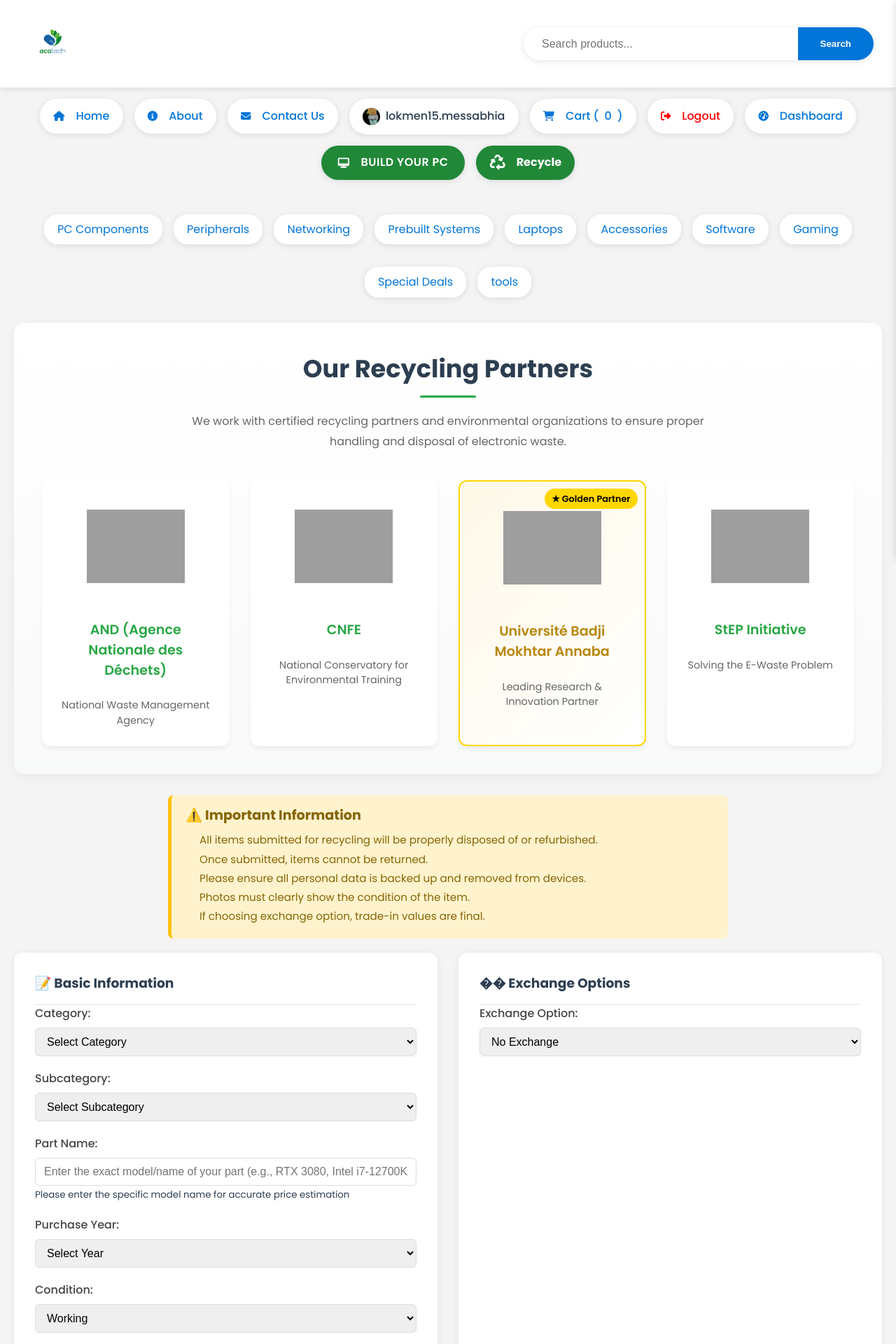
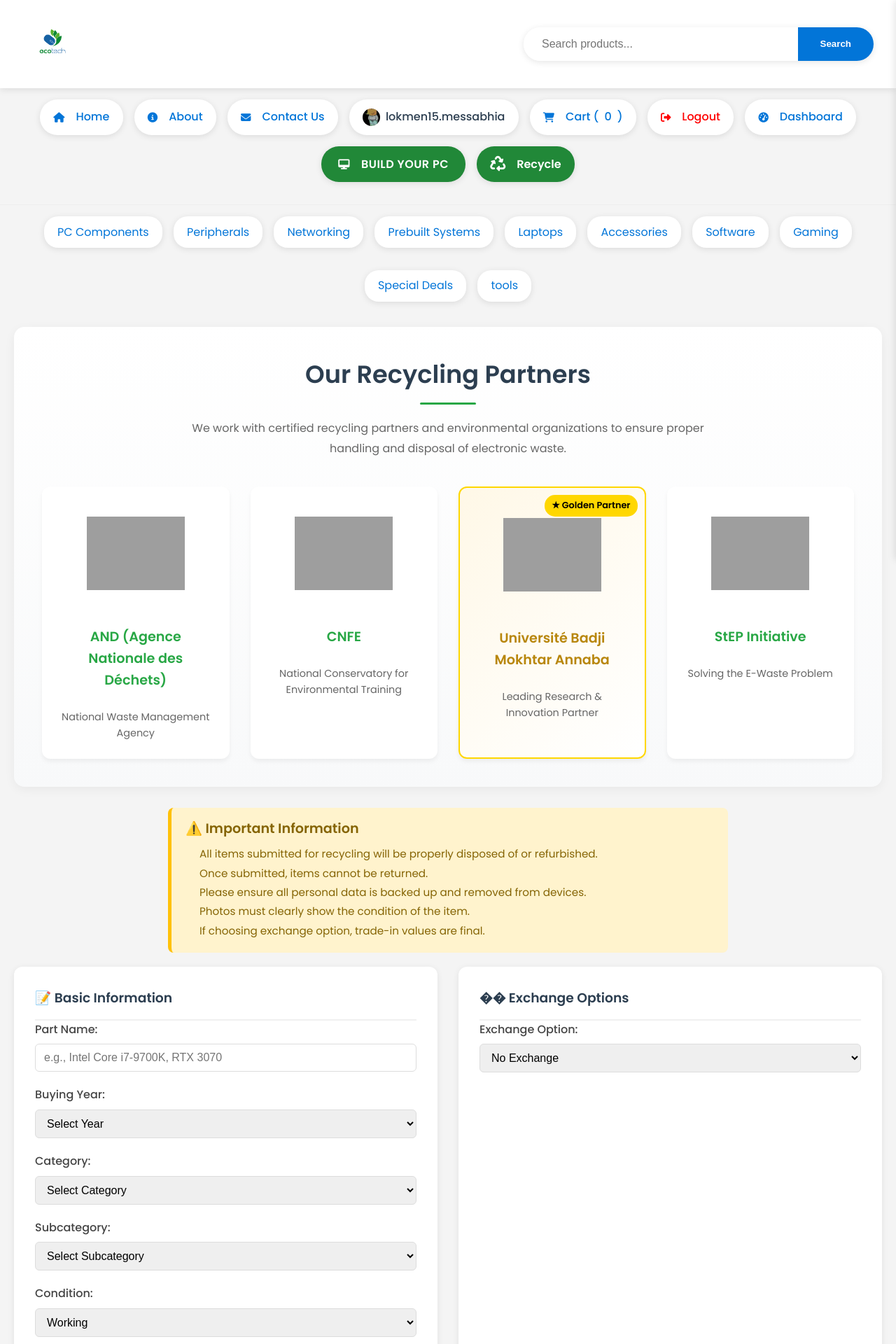
Before and after one commit to lokmenmessabhia/LOKPIXPC, a PHP site: page /lokpixpc/Recycle.php in a window 1280 px wide. Shown: the top 1920 px of the page at 70% size. Run offline with PHP 8.4, Linux system fonts and the light colour scheme; a user stored in the database is signed in; data comes from the database, SQL or seed files in the repository; some libraries are stand-ins or nearby versions; grey boxes are pictures that could not be loaded.

Commit message:
upadte everyone ??

```diff
--- a/recycle.php
+++ b/recycle.php
@@ -11,6 +11,8 @@
 require 'PHPMailer/src/PHPMailer.php';
 require 'PHPMailer/src/SMTP.php';
 
+
+
 // Handle form submission
 if ($_SERVER["REQUEST_METHOD"] === "POST") {
     if (!isset($_SESSION['userid'])) die("Error: You must be logged in.");
@@ -19,6 +21,8 @@
     $data = [
         'email' => $_POST['email'] ?? '',
         'phone' => $_POST['phone'] ?? '',
+        'part_name' => $_POST['part_name'] ?? '',
+        'buying_year' => $_POST['buying_year'] ?? '',
         'category_id' => $_POST['category_id'] ?? '',
         'subcategory_id' => $_POST['subcategory_id'] ?? '',
         'condition' => $_POST['condition'] ?? '',
@@ -44,11 +48,13 @@
         // Insert into database
         $stmt = $pdo->prepare("
             INSERT INTO recycle_requests
-            (user_id, email, phone, category_id, subcategory_id, component_condition, photo, pickup_option, purchase_year)
-            VALUES (?, ?, ?, ?, ?, ?, ?, ?, ?)
+            (user_id, email, phone, part_name, buying_year, category_id, subcategory_id, component_condition, photo, pickup_option)
+            VALUES (?, ?, ?, ?, ?, ?, ?, ?, ?, ?)
         ");
-        $stmt->execute([$user_id, $data['email'], $data['phone'], $data['category_id'],
-                       $data['subcategory_id'], $data['condition'], $photo_path, $data['pickup'], $_POST['purchase_year']]);
+        $stmt->execute([
+            $user_id, $data['email'], $data['phone'], $data['part_name'], $data['buying_year'],
+            $data['category_id'], $data['subcategory_id'], $data['condition'], $photo_path, $data['pickup']
+        ]);
 
         // Send Telegram notification
         $telegram_config = [
@@ -81,24 +87,20 @@
             if ($component) {
                 $final_price = $component['price'] - $trade_value;
                 $store_component_info = "\n💱 *Selected Component:* {$component['name']}" .
-                                      "\n💵 *Component Price:* {$component['price']} DZD" .
-                                      "\n🔄 *Trade-in Value:* {$trade_value} DZD" .
-                                      "\n💵 *Final Price:* {$final_price} DZD";
+                                      "\n💰 *Component Price:* \${$component['price']}" .
+                                      "\n🔄 *Trade-in Value:* \${$trade_value}" .
+                                      "\n💵 *Final Price:* \${$final_price}";
             }
         }
-
-        // Get category and subcategory names
-        $category_name = $pdo->query("SELECT name FROM categories WHERE id = {$data['category_id']}")->fetchColumn();
-        $subcategory_name = $pdo->query("SELECT name FROM subcategories WHERE id = {$data['subcategory_id']}")->fetchColumn();
 
         $message = "♻️ *New Recycle Request*\n\n" .
                   "👤 *User ID:* $user_id\n" .
                   "📧 *Email:* {$data['email']}\n" .
                   "📞 *Phone:* {$data['phone']}\n" .
-                  "📦 *Category:* {$category_name}\n" .
-                  "📂 *Subcategory:* {$subcategory_name}\n" .
-                  "🔧 *Part Name:* {$_POST['part_name']}\n" .
-                  "📅 *Purchase Year:* {$_POST['purchase_year']}\n" .
+                  "🔧 *Part Name:* {$data['part_name']}\n" .
+                  "📅 *Buying Year:* {$data['buying_year']}\n" .
+                  "📦 *Category ID:* {$data['category_id']}\n" .
+                  "📂 *Subcategory ID:* {$data['subcategory_id']}\n" .
                   "✅ *Condition:* {$data['condition']}\n" .
                   "🚚 *Delivery Option:* {$data['pickup']}\n" .
                   "🔄 *Exchange Option:* $exchange_option" .
@@ -127,6 +129,10 @@
             exit();
         }
         curl_close($curl);
+
+        // Get category and subcategory names
+        $category_name = $pdo->query("SELECT name FROM categories WHERE id = {$data['category_id']}")->fetchColumn();
+        $subcategory_name = $pdo->query("SELECT name FROM subcategories WHERE id = {$data['subcategory_id']}")->fetchColumn();
 
         // Create a new PHPMailer instance
         $mail = new PHPMailer(true);
@@ -216,6 +222,8 @@
                         <p>We're excited to help you responsibly recycle your electronic components. Here are the details of your submission:</p>
 
                         <div class='details'>
+                            <p><strong>Part Name:</strong> " . htmlspecialchars($data['part_name']) . "</p>
+                            <p><strong>Buying Year:</strong> " . htmlspecialchars($data['buying_year']) . "</p>
                             <p><strong>Category:</strong> " . htmlspecialchars($category_name) . "</p>
                             <p><strong>Subcategory:</strong> " . htmlspecialchars($subcategory_name) . "</p>
                             <p><strong>Condition:</strong> " . htmlspecialchars($data['condition']) . "</p>
@@ -939,6 +947,24 @@
                     <input type="hidden" name="phone" value="<?= htmlspecialchars($user['phone']) ?>">
 
                     <div class="form-group">
+                        <label>Part Name:</label>
+                        <input type="text" name="part_name" required placeholder="e.g., Intel Core i7-9700K, RTX 3070">
+                    </div>
+
+                    <div class="form-group">
+                        <label>Buying Year:</label>
+                        <select name="buying_year" required>
+                            <option value="">Select Year</option>
+                            <?php
+                            $currentYear = date('Y');
+                            for ($year = $currentYear; $year >= 2000; $year--) {
+                                echo "<option value=\"$year\">$year</option>";
+                            }
+                            ?>
+                        </select>
+                    </div>
+
+                    <div class="form-group">
                         <label>Category:</label>
                         <select name="category_id" required onchange="updateSubcategories(this.value)">
                             <option value="">Select Category</option>
@@ -958,28 +984,6 @@
                                     <?= htmlspecialchars($sub['subcategory_name']) ?>
                                 </option>
                             <?php endforeach; ?>
-                        </select>
-                    </div>
-
-                    <div class="form-group">
-                        <label>Part Name:</label>
-                        <input type="text"
-                               name="part_name"
-                               placeholder="Enter the exact model/name of your part (e.g., RTX 3080, Intel i7-12700K)"
-                               required>
-                        <small>Please enter the specific model name for accurate price estimation</small>
-                    </div>
-
-                    <div class="form-group">
-                        <label>Purchase Year:</label>
-                        <select name="purchase_year" required>
-                            <option value="">Select Year</option>
-                            <?php
-                            $currentYear = date('Y');
-                            for ($year = $currentYear; $year >= 2000; $year--) {
-                                echo "<option value=\"$year\">$year</option>";
-                            }
-                            ?>
                         </select>
                     </div>
 
@@ -1040,7 +1044,6 @@
                                 <?php endforeach; ?>
                             </select>
 
-                            <!-- Moved product details here -->
                             <div id="productDetails" class="product-details" style="display: none;">
                                 <div class="product-image">
                                     <img src="" alt="Product Image" id="productImage">
@@ -1137,9 +1140,9 @@
             const difference = storePrice - tradeValue;
 
             document.getElementById('priceCalculation').innerHTML = `
-                <p>Trade-in Value: ${tradeValue.toFixed(2)} DZD</p>
-                <p>Store Price: ${storePrice} DZD</p>
-                <p>Amount to Pay: ${difference.toFixed(2)} DZD</p>
+                <p>Trade-in Value: $${tradeValue.toFixed(2)}</p>
+                <p>Store Price: $${storePrice}</p>
+                <p>Amount to Pay: $${difference.toFixed(2)}</p>
             `;
         }
 
@@ -1220,7 +1223,7 @@
                     option.style.display = 'none';
                 }
             }
-
+            // Reset store component selection
             storeComponentSelect.value = '';
             productDetails.style.display = 'none';
             document.getElementById('priceCalculation').innerHTML = '';
@@ -1257,7 +1260,4 @@
         }
     </script>
 </body>
-<?php
-include 'footer.php';
-?>
 </html>
```
Also changed, not shown: uploads/1739467491_1000000569.jpg (added), uploads/1739467594_1000000568.jpg (added), uploads/1739467758_1000000568.jpg (added), uploads/1739467883_1920x1080_Neon.jpg (added), uploads/1739467933_2.jpeg (added), uploads/1739467975_61dgFvASgSL._AC_SL1500.webp (added), uploads/1739468273_461194355_904405968237725_2056302997289649851_n.png (added), uploads/1739468466_458614250_508180308646981_3060937892217739441_n.jpg (added).
